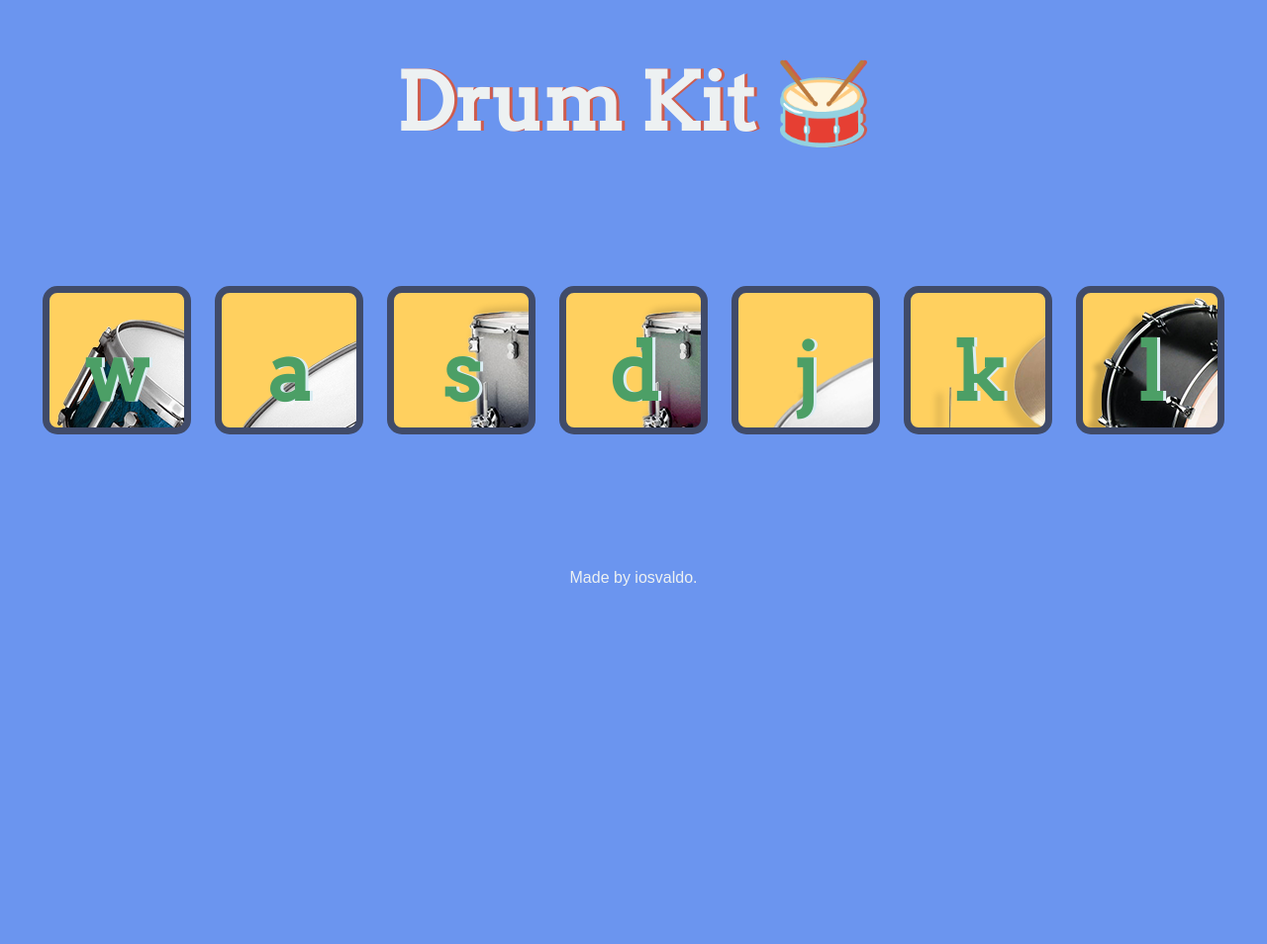
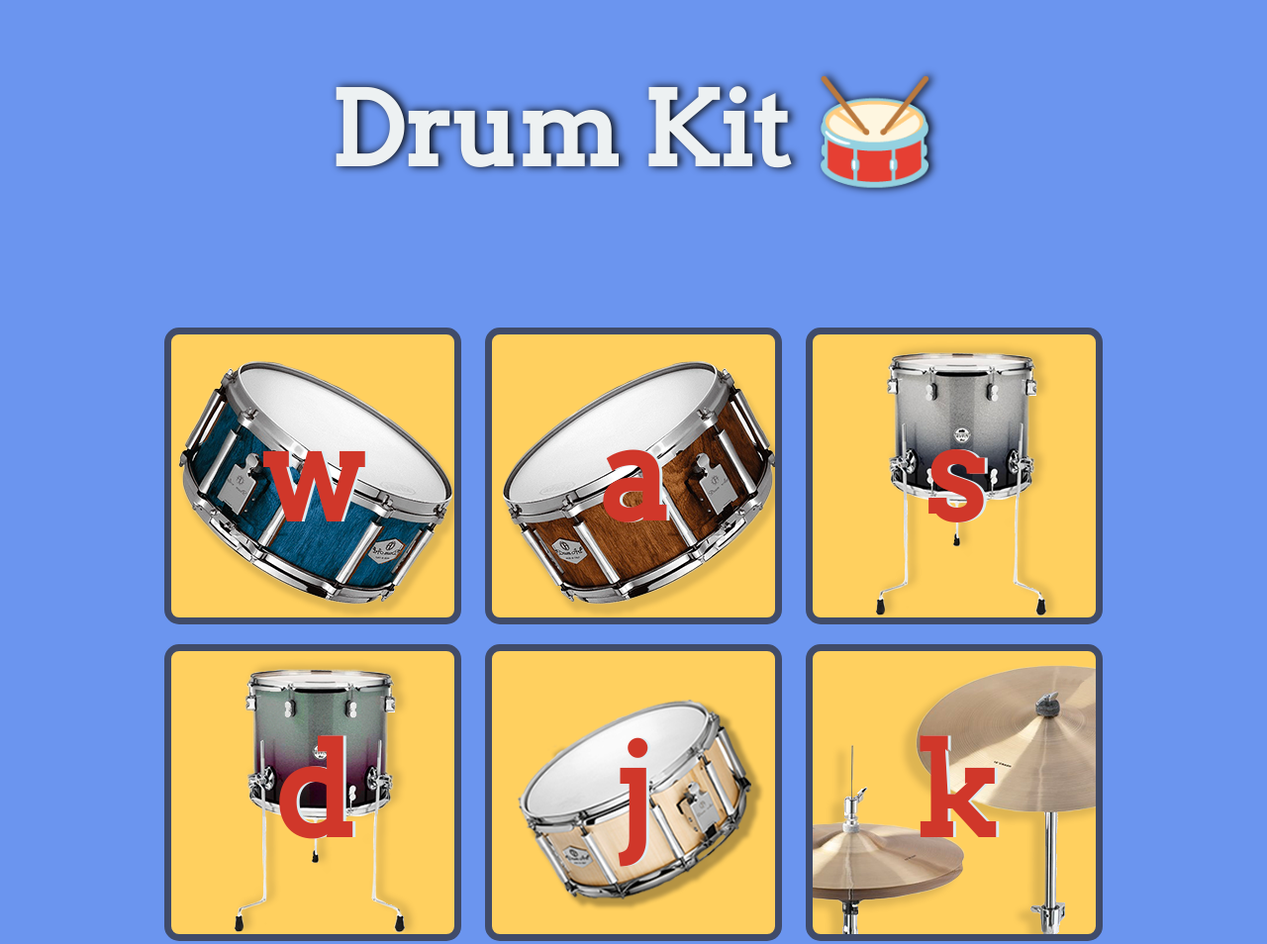
Before and after one commit to iosvaldo/drum-kit, a plain HTML site: page index.html in a window 1280 px wide. Shown: the top 954 px of the page at 99% size. Before the commit the page ends 800 px from the top, so only its background shows below. Drawn offline with Linux system fonts and the light colour scheme.

Commit message:
Add files via upload

```diff
--- a/styles.css
+++ b/styles.css
@@ -1,13 +1,15 @@
 body {
   text-align: center;
   background-color: rgba(91,138,238,.9);
+
 }
 
 h1 {
-  font-size: 5rem;
+  font-size: 8vw;
   color: #edf1f2;
   font-family: "Arvo", cursive;
-  text-shadow: 3px 0 rgb(206,92,78);
+  text-shadow: 3px 0  9px rgb(0,0,0);
+  text-align:center;
 
 }
 
@@ -17,31 +19,44 @@ footer {
 }
 
 .w {
+  grid-area:one;
   background-image: url("images/tom1.png");
 }
 
 .a {
+  grid-area:two;
   background-image: url("images/tom2.png");
 }
 
 .s {
+  grid-area:three;
   background-image: url("images/tom3.png");
 }
 
 .d {
+  grid-area:four;
   background-image: url("images/tom4.png");
 }
 
 .j {
+  grid-area:five;
   background-image: url("images/snare.png");
 }
 
 .k {
+  grid-area:six;
   background-image: url("images/crash.png");
 }
 
 .l {
+  grid-area:seven;
   background-image: url("images/kick.png");
+}
+
+
+.container {
+  width: 100%;
+  margin: auto;
 }
 
 .set {
@@ -61,17 +76,28 @@ footer {
 .drum {
   outline: none;
   border: 7px solid #404B69;
-  font-size: 5rem;
+  font-size: 8rem;
   font-family: 'Arvo', cursive;
   line-height: 2;
   font-weight: 900;
-  color: rgb(76,159,102);
+  color: rgb(208,55,42);
   text-shadow: 3px 0 #DBEDF3;
   border-radius: 15px;
   display: inline-block;
-  width: 150px;
-  height: 150px;
+  width: 300px;
+  height: 300px;
   text-align: center;
   margin: 10px;
   background-color: rgb(274,208,95);
 }
+
+/* ||||||||||||||||||||||||||| Media Breaks ||||||||||||||||||||||| */
+
+
+
+@media (max-width:800px) {
+  h1 {
+    font-size: 8vw;
+
+  }
+}
```
